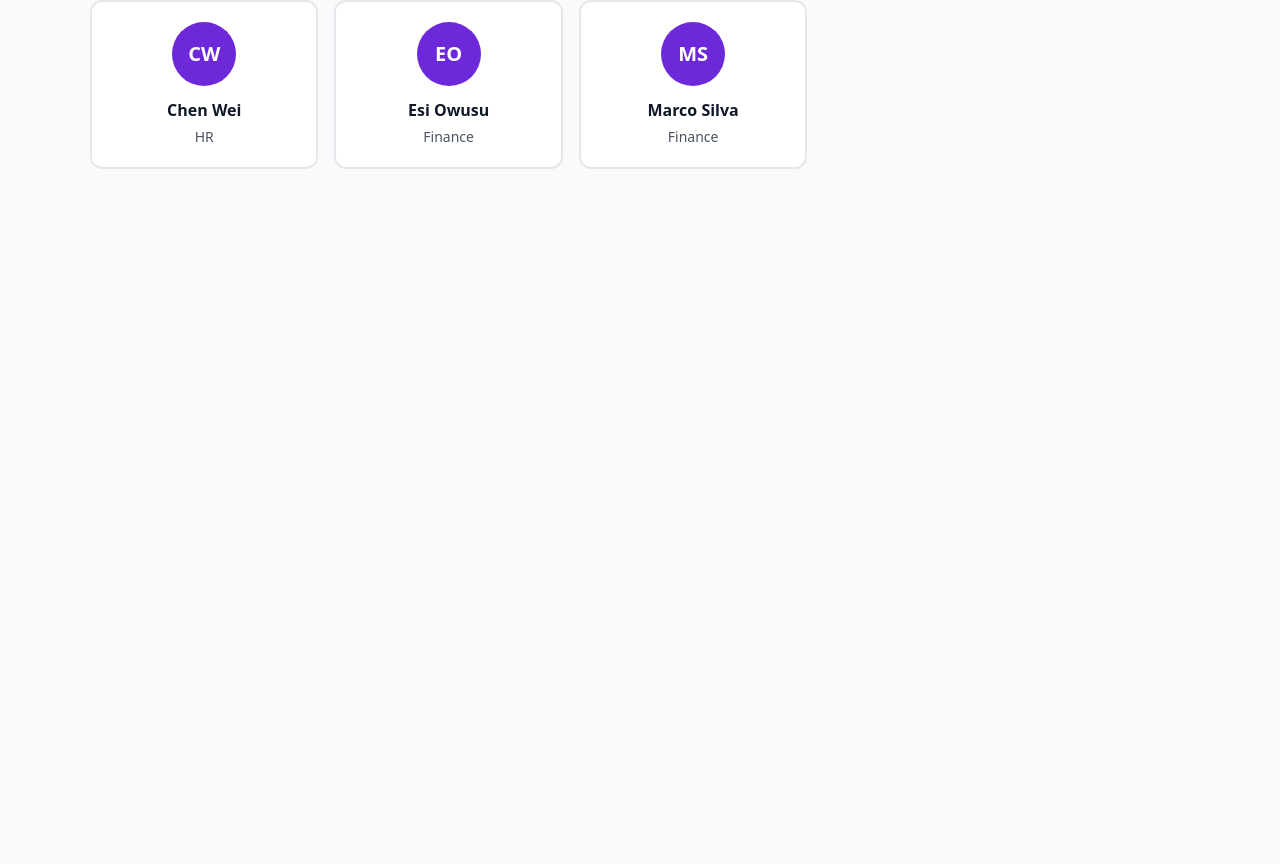
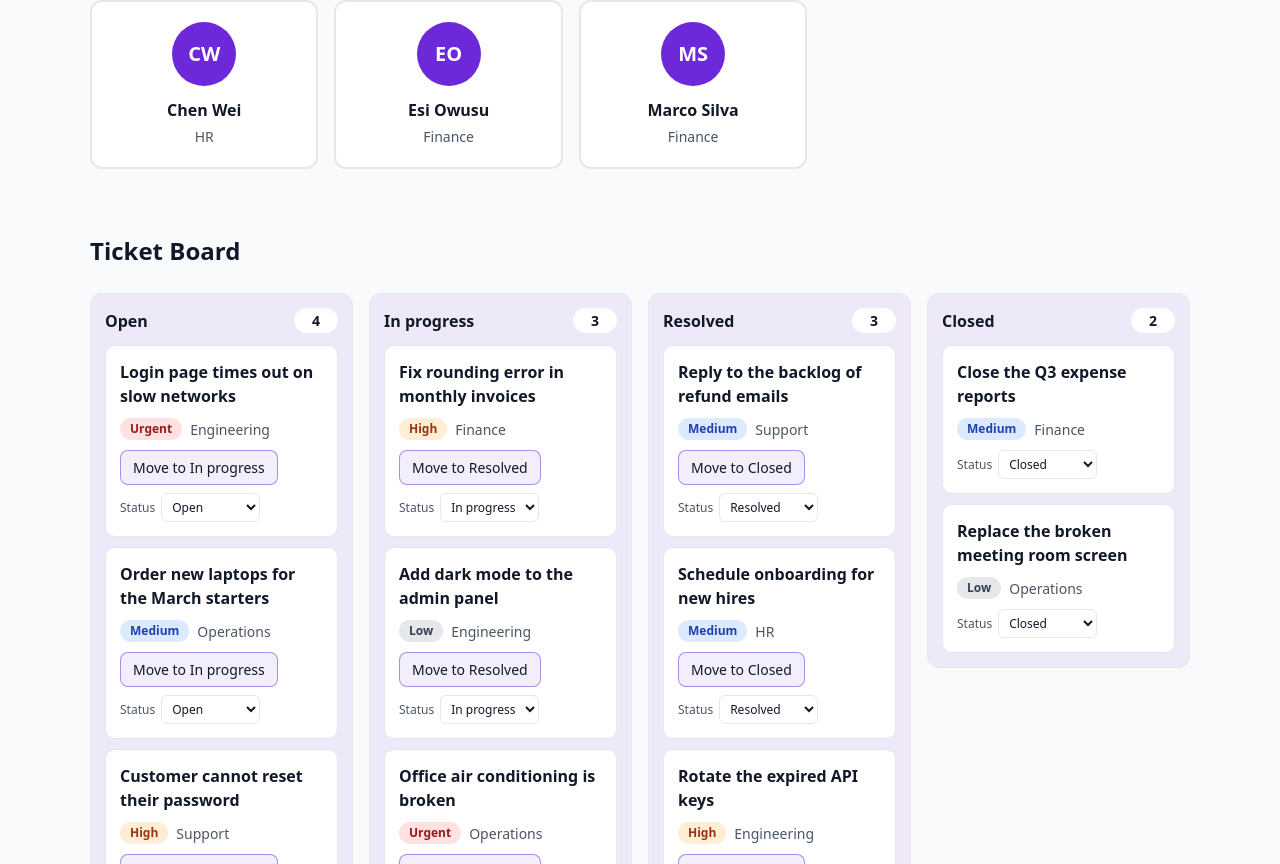
Before and after one commit to Stormmzyy/opsdesk-frontend, a React (Vite) app: page / in a window 1280 px wide. Shown: the part 756-1620 px from the top of the page. Before the commit the page ends 957 px from the top, so only its background shows below. Built offline with nearby package versions, Linux system fonts and the light colour scheme.

Commit message:
Render Ticket Board below the Employee Directory

```diff
--- a/src/App.jsx
+++ b/src/App.jsx
@@ -1,7 +1,14 @@
 import EmployeeDirectory from './components/EmployeeDirectory.jsx'
+import TicketBoard from './components/TicketBoard.jsx'
 
 function App() {
-  return <EmployeeDirectory />
+  // Temporary stacked layout; a proper page layout comes later.
+  return (
+    <>
+      <EmployeeDirectory />
+      <TicketBoard />
+    </>
+  )
 }
 
 export default App
```
